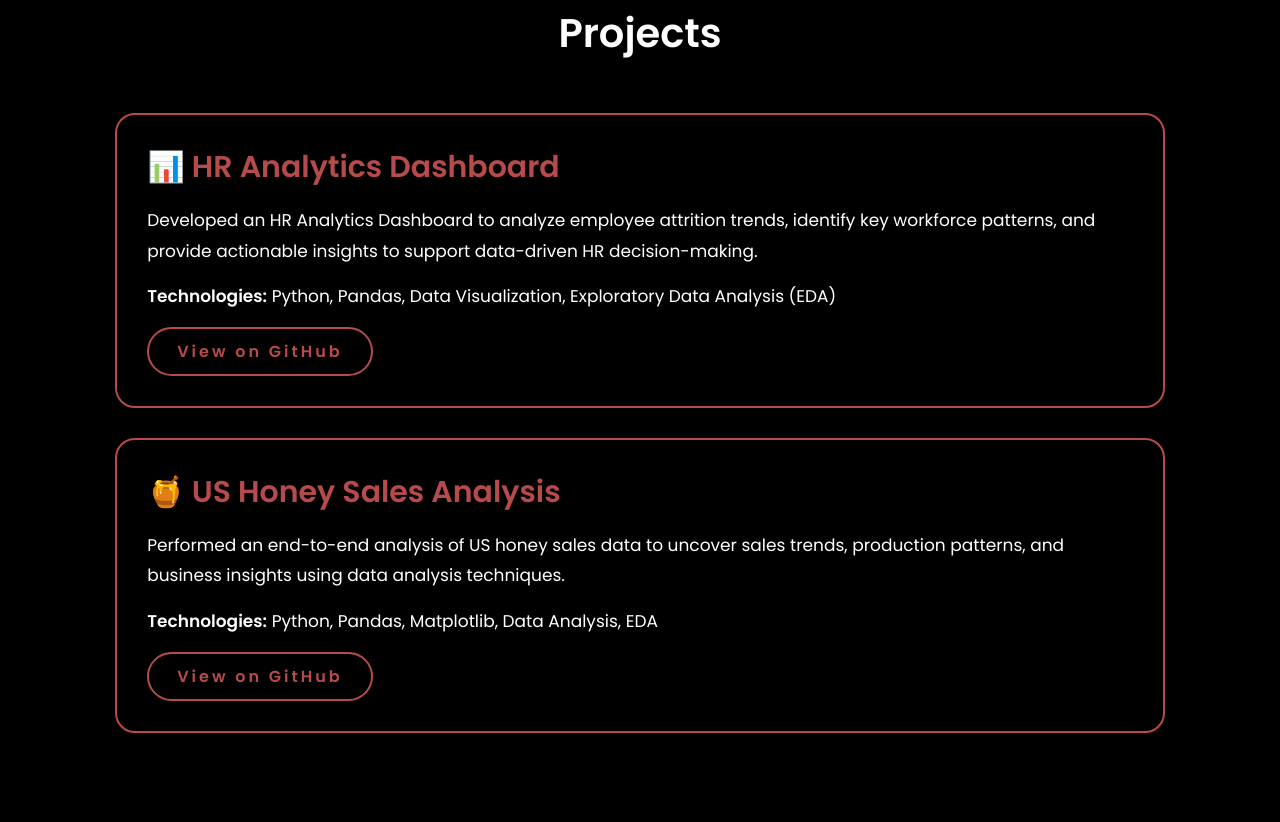
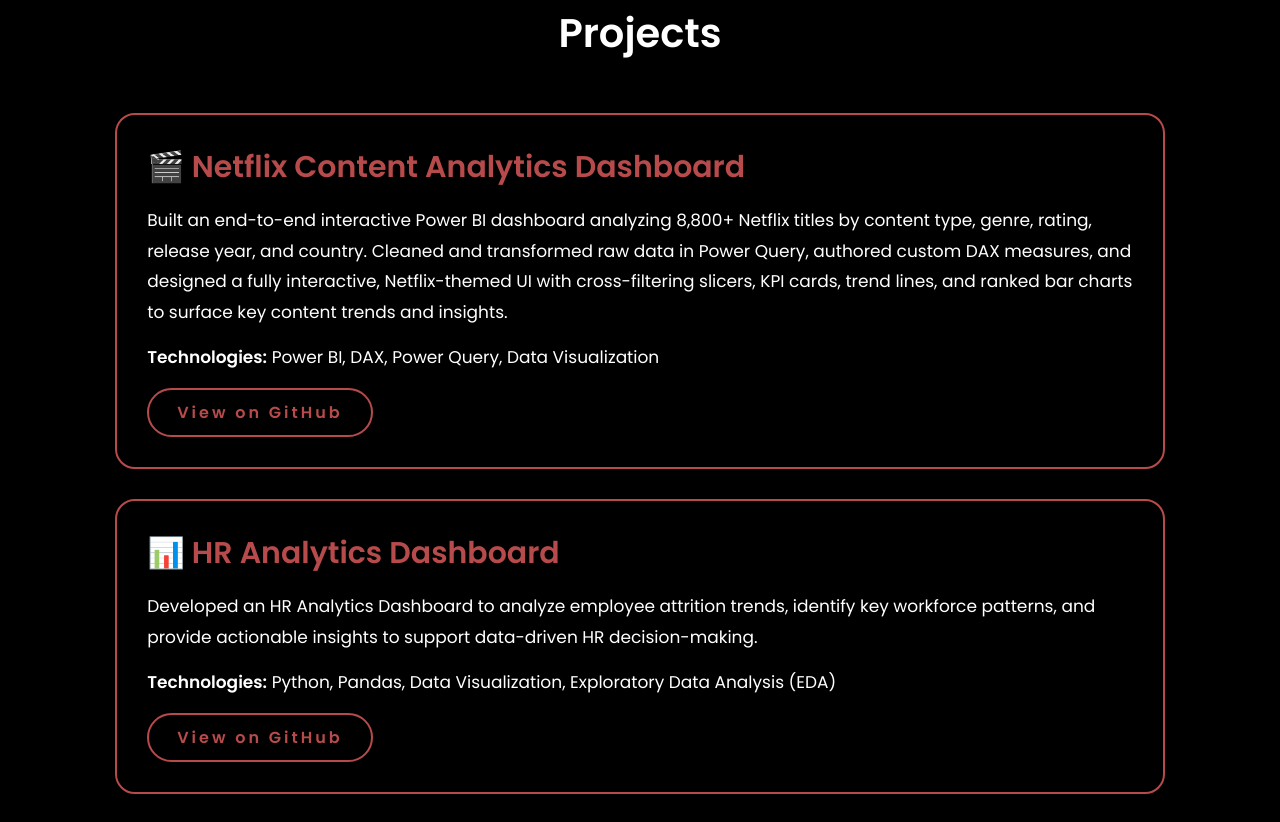
Before and after one commit to harshkaushik315/Portfolio, a plain HTML site: page index.html in a window 1280 px wide. Shown: the part 897-1719 px from the top of the page. Drawn offline with Linux system fonts and the light colour scheme.

Commit message:
Add Netflix Power BI dashboard project

```diff
--- a/index.html
+++ b/index.html
@@ -95,6 +95,33 @@
       <h2>Projects</h2>
 
       <div class="project-card">
+        <h3>🎬 Netflix Content Analytics Dashboard</h3>
+
+        <p>
+          Built an end-to-end interactive Power BI dashboard analyzing 8,800+
+          Netflix titles by content type, genre, rating, release year, and
+          country. Cleaned and transformed raw data in Power Query, authored
+          custom DAX measures, and designed a fully interactive, Netflix-themed
+          UI with cross-filtering slicers, KPI cards, trend lines, and ranked
+          bar charts to surface key content trends and insights.
+        </p>
+
+        <p>
+          <strong>Technologies:</strong>
+
+          Power BI, DAX, Power Query, Data Visualization
+        </p>
+
+        <a
+          href="https://github.com/harshkaushik315/Netflix-PowerBI-Dashboard"
+          target="_blank"
+          class="btn"
+        >
+          View on GitHub
+        </a>
+      </div>
+
+      <div class="project-card">
         <h3>📊 HR Analytics Dashboard</h3>
 
         <p>
@@ -161,6 +188,12 @@
         <div class="skill-card">Data Cleaning</div>
 
         <div class="skill-card">Exploratory Data Analysis (EDA)</div>
+
+        <div class="skill-card">Power BI</div>
+
+        <div class="skill-card">DAX</div>
+
+        <div class="skill-card">Power Query</div>
 
         <div class="skill-card">NumPy</div>
 
```
